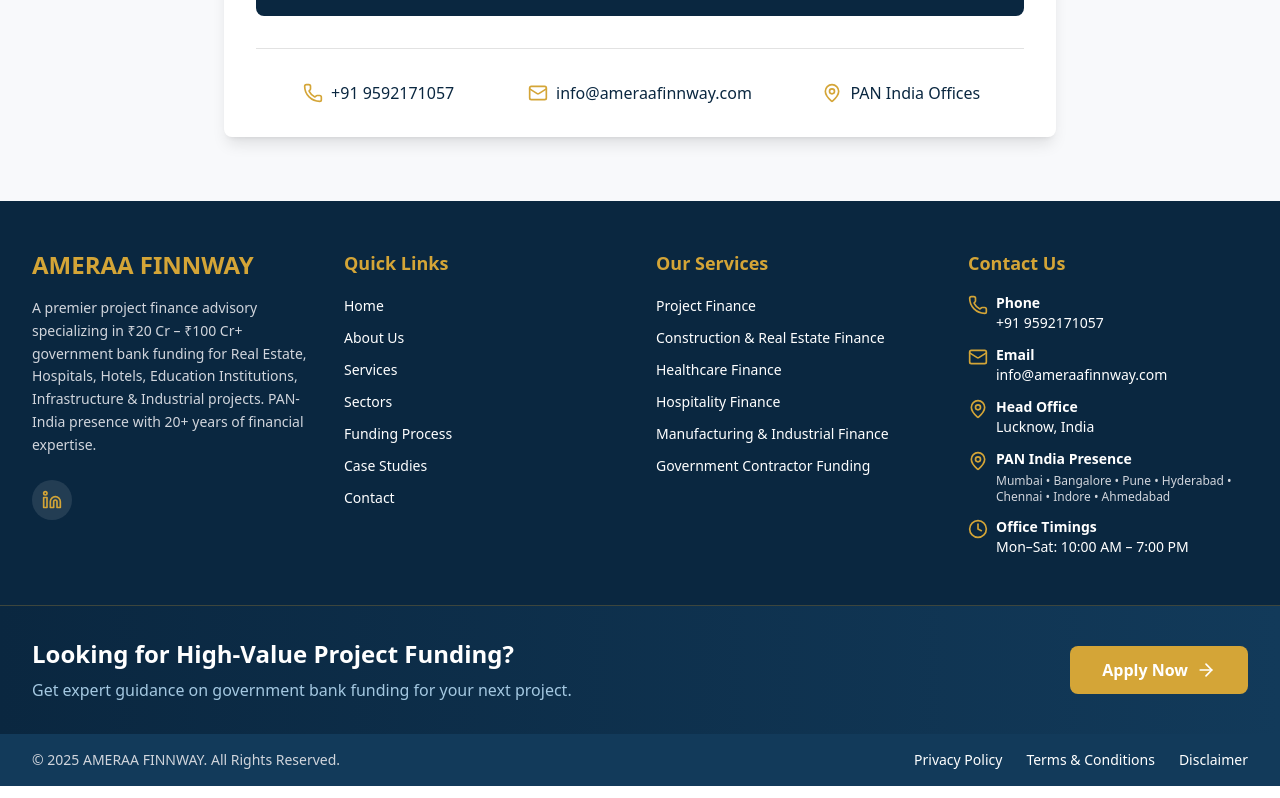
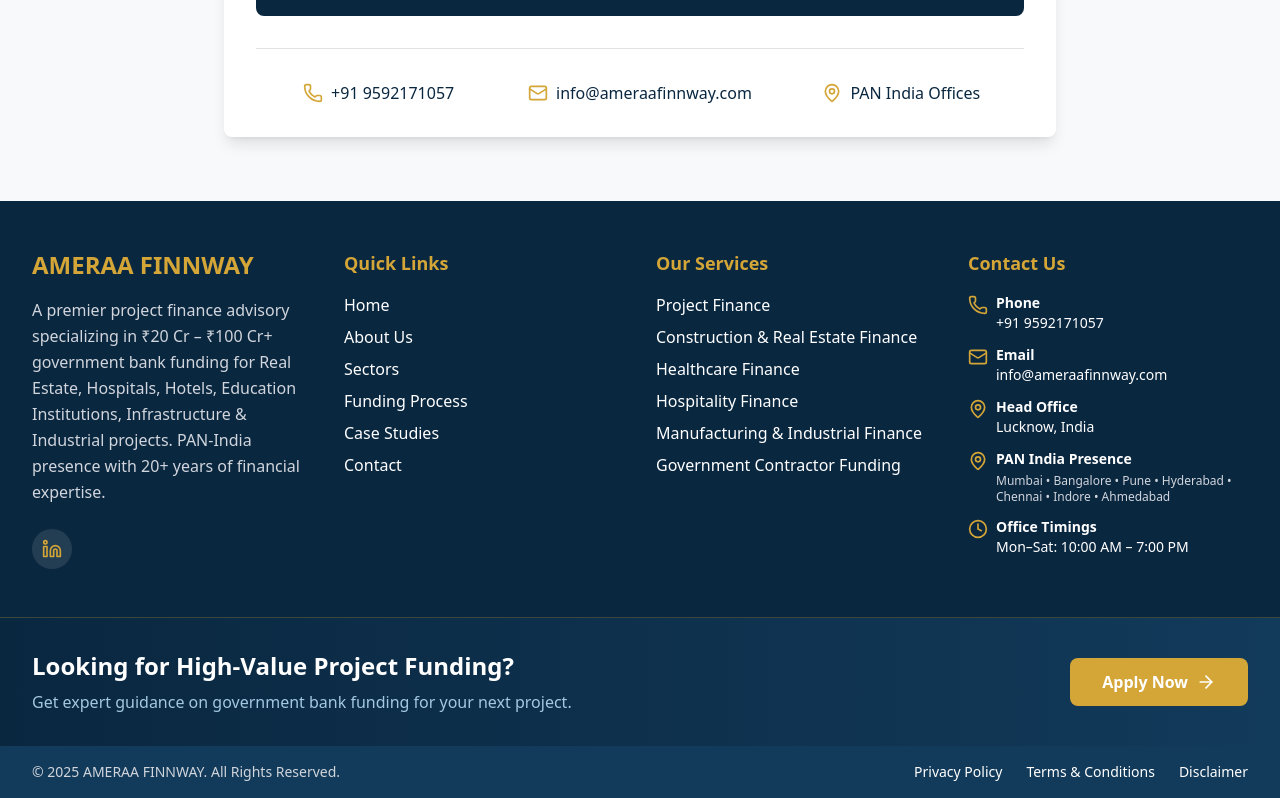
Before and after one commit to digicoders-git/Ameraa-Finnway, a React (Vite) app: page / in a window 1280 px wide. Shown: the part 5660-6458 px from the top of the page. Built offline with nearby package versions, Linux system fonts and the light colour scheme.

Commit message:
font size increase

```diff
--- a/src/components/Footer.jsx
+++ b/src/components/Footer.jsx
@@ -5,7 +5,7 @@ export default function Footer() {
   const quickLinks = [
     { name: 'Home', path: '/' },
     { name: 'About Us', path: '/about' },
-    { name: 'Services', path: '/services' },
+    // { name: 'Services', path: '/services' },
     { name: 'Sectors', path: '/sectors' },
     { name: 'Funding Process', path: '/process' },
     { name: 'Case Studies', path: '/case-studies' },
@@ -36,7 +36,7 @@ export default function Footer() {
 
           <div className="lg:col-span-1">
             <h3 className="text-2xl font-bold text-[#D4A537] mb-4">AMERAA FINNWAY</h3>
-            <p className="text-sm text-gray-300 mb-6 leading-relaxed">
+            <p className=" text-gray-300 mb-6 leading-relaxed">
               A premier project finance advisory specializing in ₹20 Cr – ₹100 Cr+ government bank funding for Real Estate, Hospitals, Hotels, Education Institutions, Infrastructure & Industrial projects. PAN-India presence with 20+ years of financial expertise.
             </p>
 
@@ -60,7 +60,7 @@ export default function Footer() {
                 <li key={idx}>
                   <a
                     href={link.path}
-                    className="text-sm text-white hover:text-[#A4C8E1] transition-colors duration-200 inline-block"
+                    className=" text-white hover:text-[#A4C8E1] transition-colors duration-200 inline-block"
                   >
                     {link.name}
                   </a>
@@ -76,7 +76,7 @@ export default function Footer() {
                 <li key={idx}>
                   <a
                     href={service.path}
-                    className="text-sm text-white hover:text-[#A4C8E1] transition-colors duration-200 inline-block"
+                    className=" text-white hover:text-[#A4C8E1] transition-colors duration-200 inline-block"
                   >
                     {service.name}
                   </a>
```
